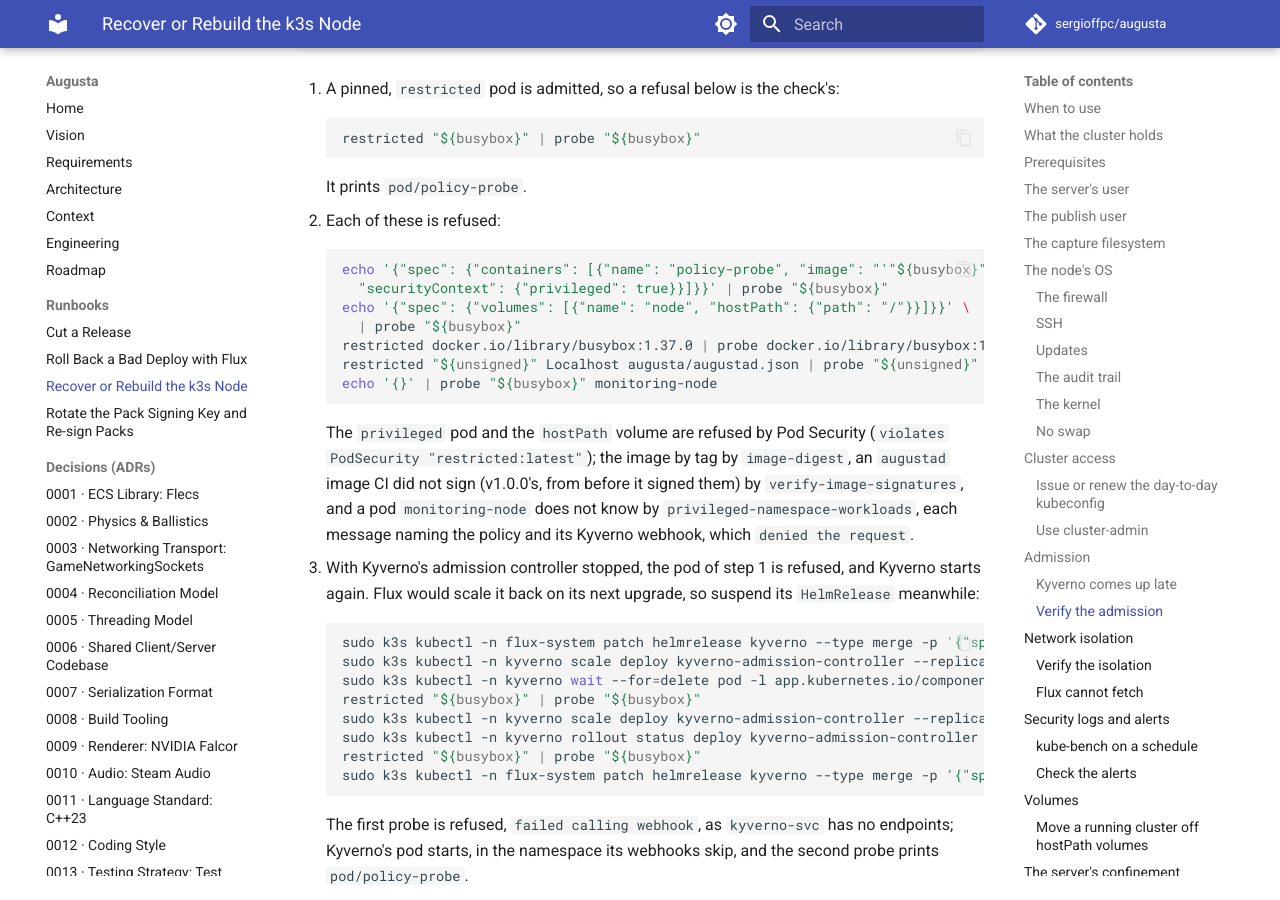
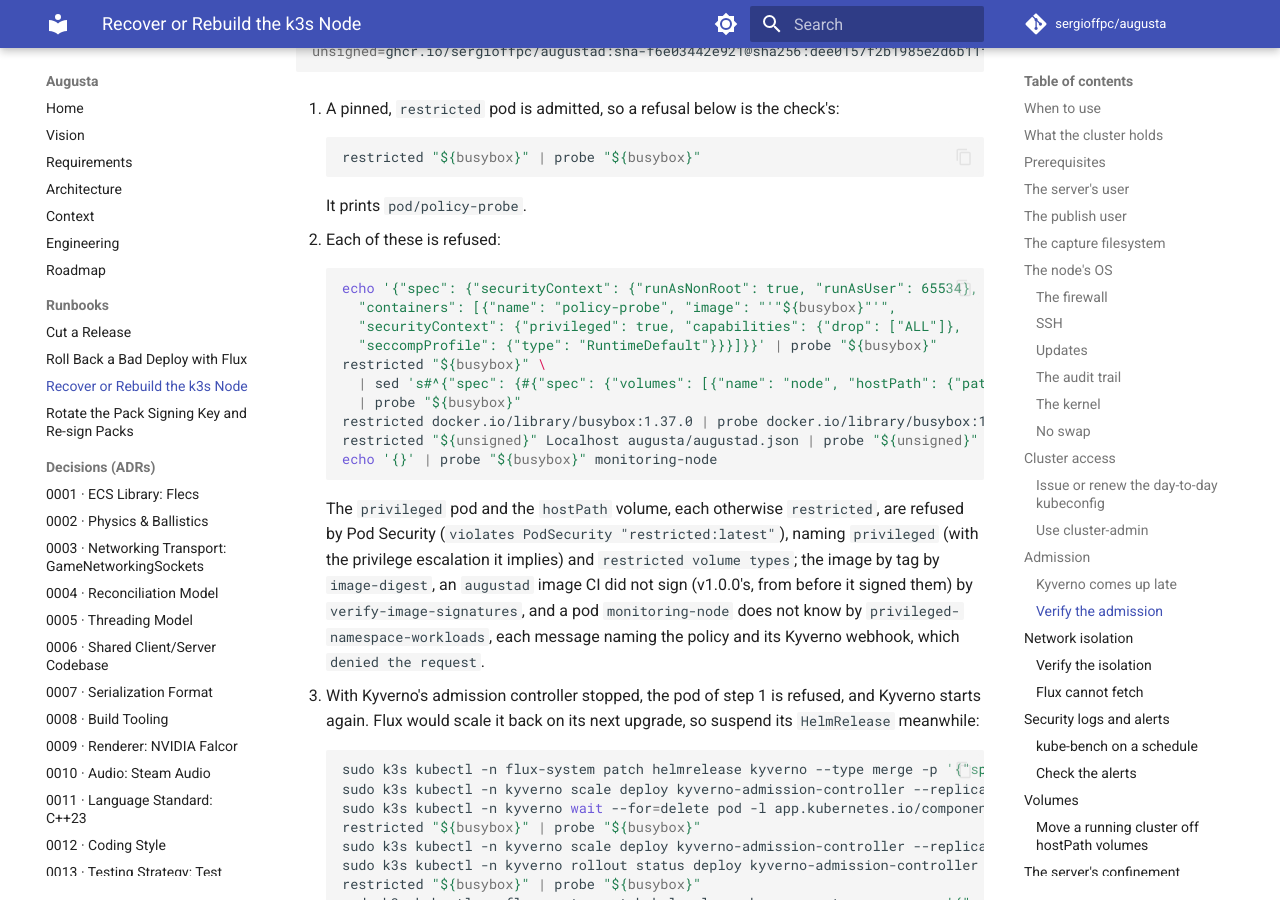
Before and after one commit to sergioffpc/augusta, an MkDocs documentation site: the page built from docs/runbooks/k3s-node-recovery.md, in a window 1280 px wide and 900 px high, scrolled down 13121 px. Built offline with MkDocs 1.6.1 and Material for MkDocs 9.7.7, drawn with Linux system fonts in a browser that asks for light colours; comment, search, counter and statistics services are not loaded; some of the changed text lies outside the part shown.

Commit message:
docs(runbook): isolate each admission probe's refusal
The privileged and hostPath probes are otherwise restricted, so Pod
Security names only the field under test; the day-to-day kubeconfig's
workload probe is pinned by digest and refused as Forbidden. The
violation alert says a Kyverno outage is not counted, and ADR-0057 that
Kyverno's own pods start while it is late.

Refs #538

Co-Authored-By: Claude Opus 5.5 <noreply@anthropic.com>

````diff
--- a/docs/runbooks/k3s-node-recovery.md
+++ b/docs/runbooks/k3s-node-recovery.md
@@ -507,13 +507,15 @@ kubectl get pods -A
 flux get all -A
 flux suspend kustomization apps -n flux-system
 flux resume kustomization apps -n flux-system
-kubectl -n develop create deployment probe --image=busybox
+kubectl -n develop create deployment probe \
+  --image=docker.io/library/busybox:1.37.0@sha256:bdf57e528e45e4433820e045b29b4597825a1c9e38353532d90a01445013f82e
 kubectl create clusterrolebinding probe --clusterrole=cluster-admin --user=probe
 kubectl -n flux-system patch gitrepository flux-system --type merge -p '{"spec":{"interval":"2m"}}'
 ```
 
-The reads and the Flux commands work; the last three are refused, the patch by
-the `augusta-operator-flux` policy.
+The reads and the Flux commands work; the last three are refused, the first two
+`Forbidden` for the identity's role, the patch by the `augusta-operator-flux`
+policy.
 
 ### Use cluster-admin
 
@@ -631,21 +633,26 @@ unsigned=ghcr.io/sergioffpc/augustad:sha-f6e03442e921@sha256:dee0157f2b1985e2d6b
 2. Each of these is refused:
 
     ```sh
-    echo '{"spec": {"containers": [{"name": "policy-probe", "image": "'"${busybox}"'",
-      "securityContext": {"privileged": true}}]}}' | probe "${busybox}"
-    echo '{"spec": {"volumes": [{"name": "node", "hostPath": {"path": "/"}}]}}' \
+    echo '{"spec": {"securityContext": {"runAsNonRoot": true, "runAsUser": 65534},
+      "containers": [{"name": "policy-probe", "image": "'"${busybox}"'",
+      "securityContext": {"privileged": true, "capabilities": {"drop": ["ALL"]},
+      "seccompProfile": {"type": "RuntimeDefault"}}}]}}' | probe "${busybox}"
+    restricted "${busybox}" \
+      | sed 's#^{"spec": {#{"spec": {"volumes": [{"name": "node", "hostPath": {"path": "/"}}], #' \
       | probe "${busybox}"
     restricted docker.io/library/busybox:1.37.0 | probe docker.io/library/busybox:1.37.0
     restricted "${unsigned}" Localhost augusta/augustad.json | probe "${unsigned}"
     echo '{}' | probe "${busybox}" monitoring-node
     ```
 
-    The `privileged` pod and the `hostPath` volume are refused by Pod Security
-    (`violates PodSecurity "restricted:latest"`); the image by tag by
-    `image-digest`, an `augustad` image CI did not sign (v1.0.0's, from before
-    it signed them) by `verify-image-signatures`, and a pod `monitoring-node`
-    does not know by `privileged-namespace-workloads`, each message naming the
-    policy and its Kyverno webhook, which `denied the request`.
+    The `privileged` pod and the `hostPath` volume, each otherwise `restricted`,
+    are refused by Pod Security (`violates PodSecurity "restricted:latest"`),
+    naming `privileged` (with the privilege escalation it implies) and
+    `restricted volume types`; the image by tag by `image-digest`, an `augustad`
+    image CI did not sign (v1.0.0's, from before it signed them) by
+    `verify-image-signatures`, and a pod `monitoring-node` does not know by
+    `privileged-namespace-workloads`, each message naming the policy and its
+    Kyverno webhook, which `denied the request`.
 
 3. With Kyverno's admission controller stopped, the pod of step 1 is refused,
    and Kyverno starts again. Flux would scale it back on its next upgrade, so
````
Also changed, not shown: docs/adr/0057-cluster-hardening-baseline.md (+2 -2 lines), 1 other file.
